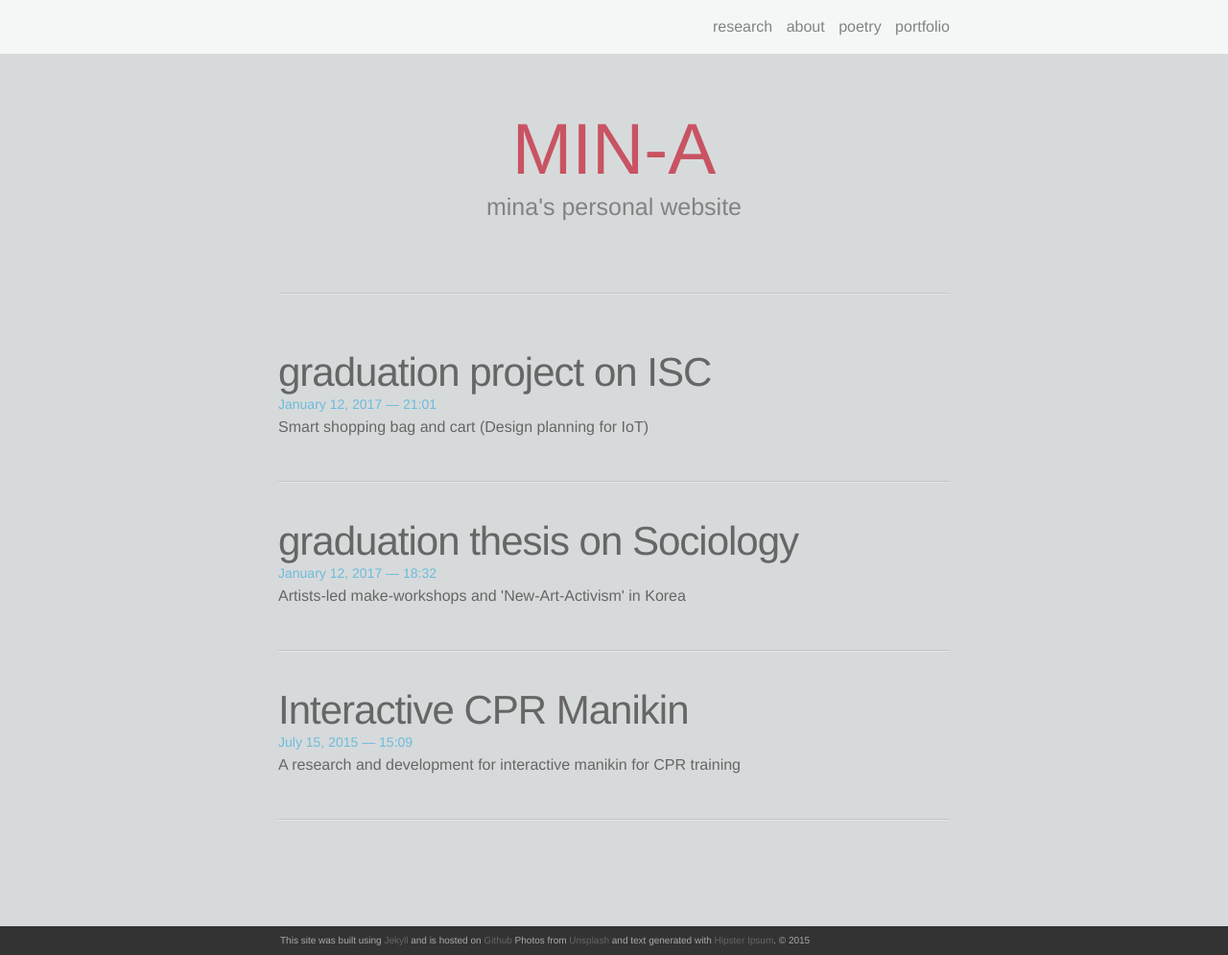
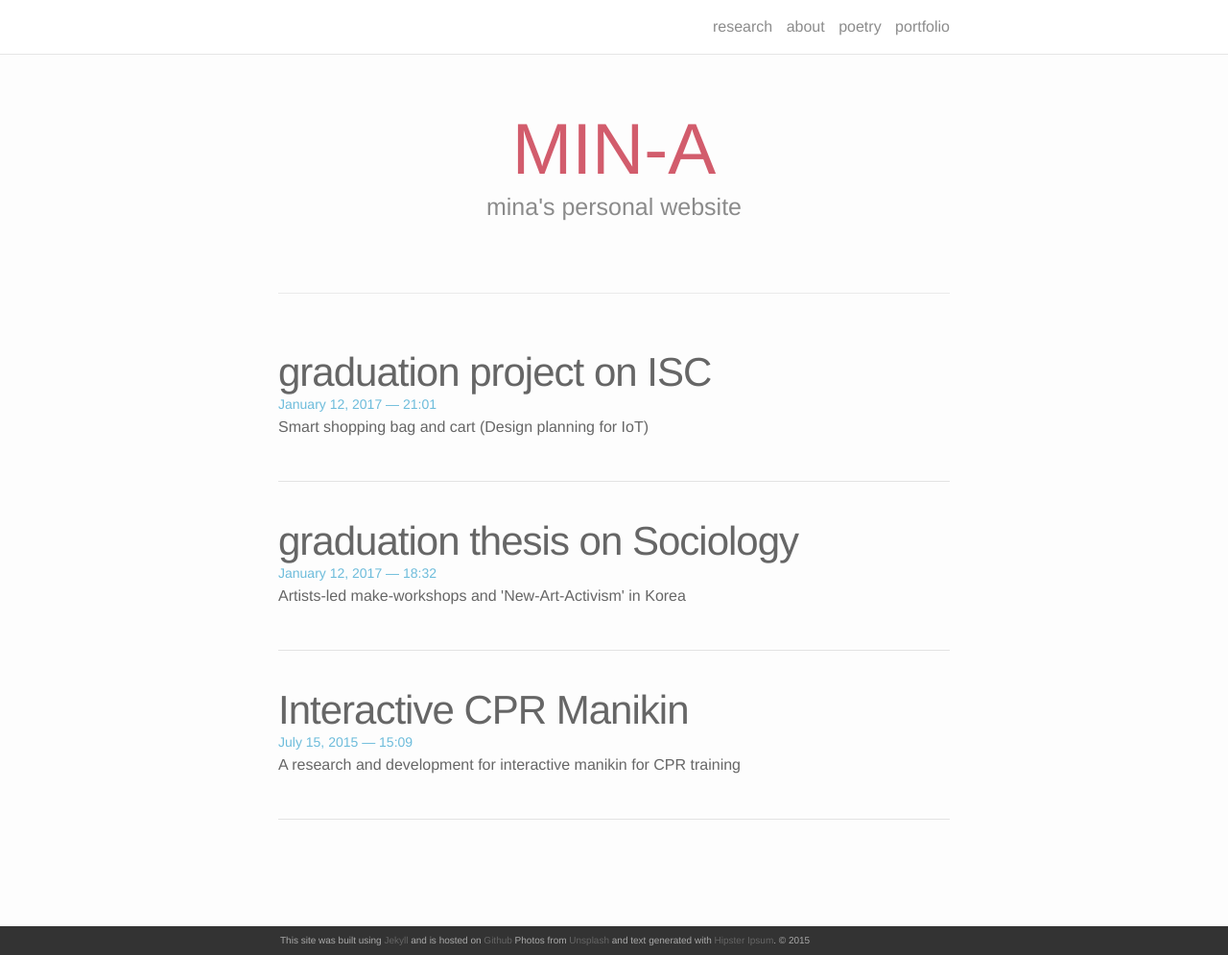
Before and after one commit to lucid2713/lucid2713.github.io, a Jekyll site: the page built from index.html, in a window 1280 px wide and 995 px high. Shown: the whole window at 96% size. Built offline with Jekyll 4.4.1, drawn with Linux system fonts in a browser that asks for light colours; nearby versions of some CDN libraries; the list of posts is cut into pages by our own code.

Commit message:
Update main.scss

```diff
--- a/css/main.scss
+++ b/css/main.scss
@@ -14,7 +14,7 @@ $base-line-height: 1.5;
 $spacing-unit:     30px;
 
 $text-color:       #263545;
-$background-color: #d7dadb;
+$background-color: #fdfdfd;
 $brand-color:      #c4273c;
 
 $grey-color:       #6dbcdb;
```
